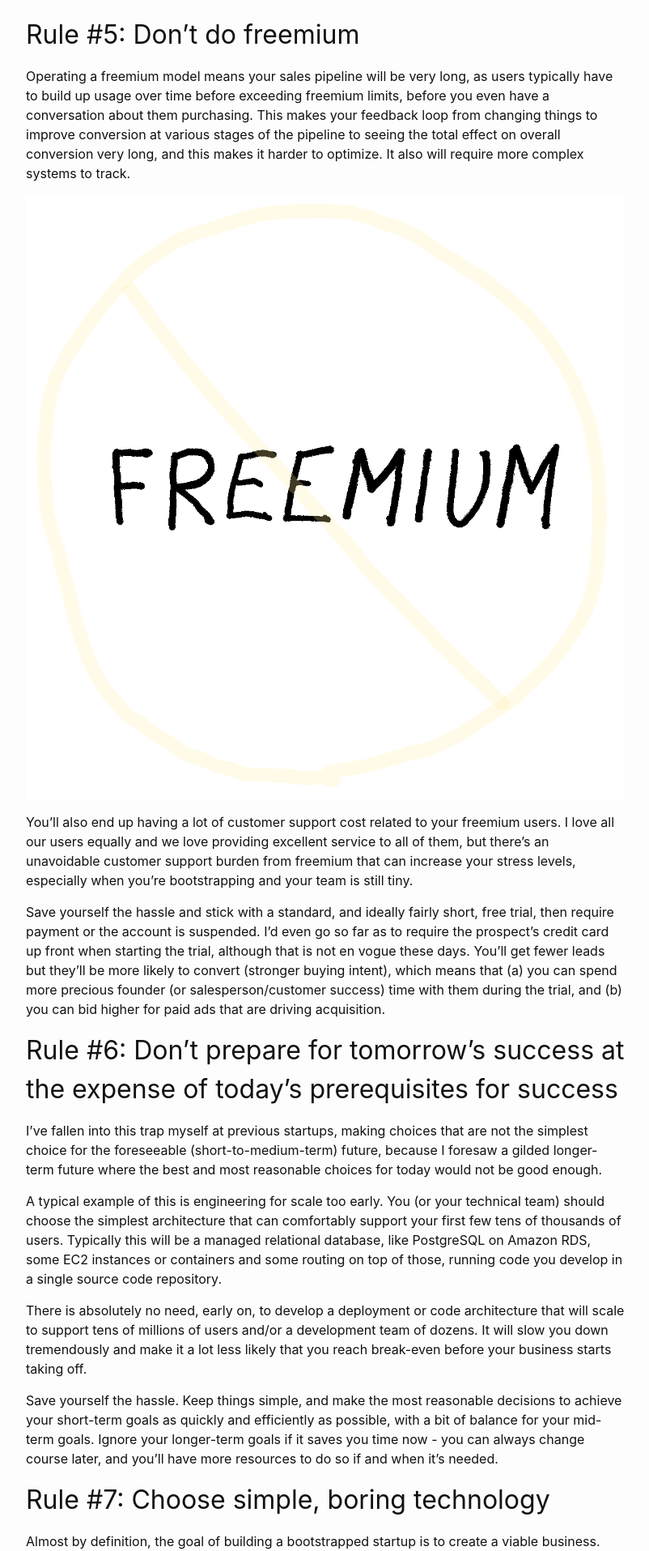
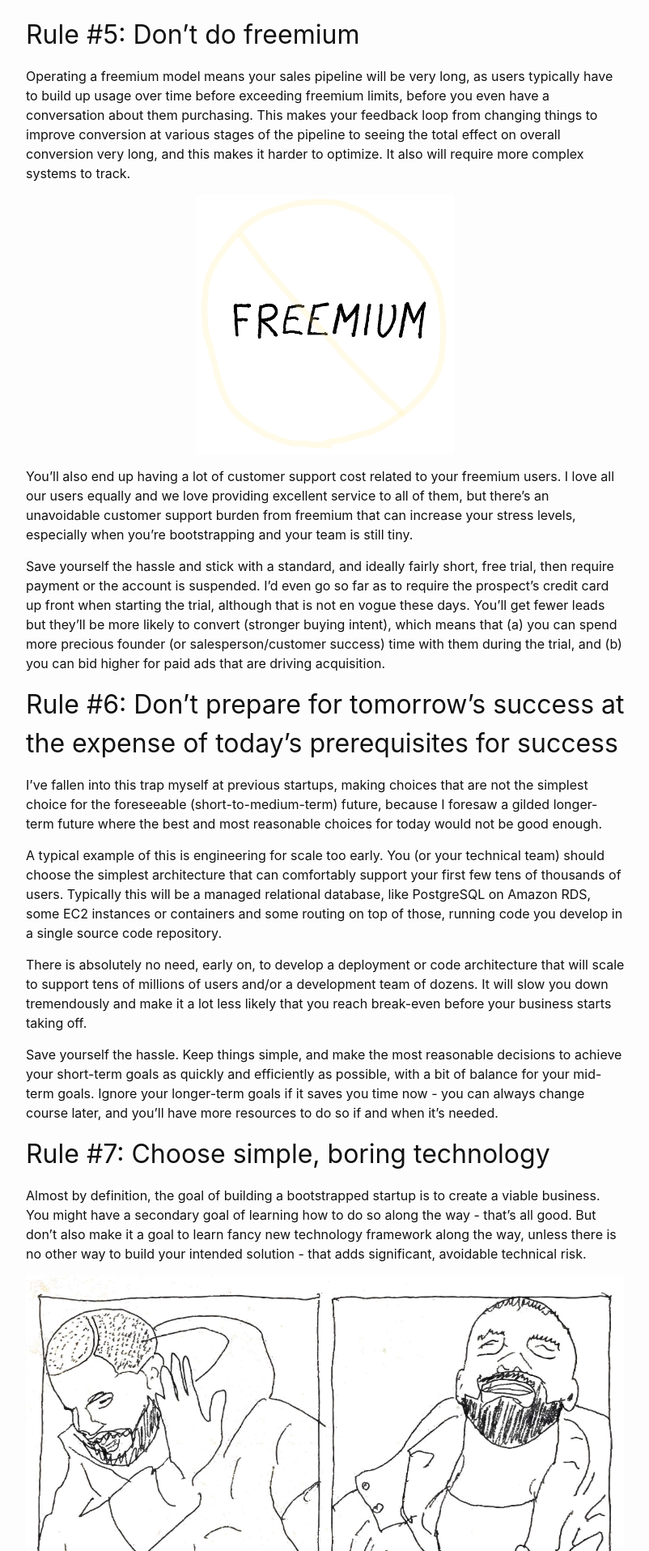
Before and after one commit to joisig/joisig.com, a Jekyll site: the page built from _posts/2020-02-11-23-rules-to-run-a-software-startup-with-minimum-hassle.md, in a window 1280 px wide. Shown: the part 2109-4024 px from the top of the page at 81% size, without its empty margins (238-1040 px from the left). Built offline with Jekyll 4.4.1, drawn with Linux system fonts in a browser that asks for light colours; comment, search, counter and statistics services are not loaded.

Commit message:
Update images/illustrations

```diff
--- a/_posts/2020-02-11-23-rules-to-run-a-software-startup-with-minimum-hassle.md
+++ b/_posts/2020-02-11-23-rules-to-run-a-software-startup-with-minimum-hassle.md
@@ -52,7 +52,7 @@ Save yourself the hassle around billing - just pay a couple of extra percentage
 
 Operating a freemium model means your sales pipeline will be very long, as users typically have to build up usage over time before exceeding freemium limits, before you even have a conversation about them purchasing. This makes your feedback loop from changing things to improve conversion at various stages of the pipeline to seeing the total effect on overall conversion very long, and this makes it harder to optimize. It also will require more complex systems to track.
 
-![Charts illustrating typical month-by-month revenue for a SaaS business versus a business that sells transactionally.](/media/hasslerules-no-freemium.png)
+<p align="center"><img src="/media/hasslerules-no-freemium.png" style="max-height: 20em;" alt="Illustration, 'no freemium'."/></p>
 
 You’ll also end up having a lot of customer support cost related to your freemium users. I love all our users equally and we love providing excellent service to all of them, but there’s an unavoidable customer support burden from freemium that can increase your stress levels, especially when you’re bootstrapping and your team is still tiny.
 
@@ -71,6 +71,8 @@ Save yourself the hassle. Keep things simple, and make the most reasonable decis
 ## Rule #7: Choose simple, boring technology
 
 Almost by definition, the goal of building a bootstrapped startup is to create a viable business. You might have a secondary goal of learning how to do so along the way - that’s all good. But don’t also make it a goal to learn fancy new technology framework along the way, unless there is no other way to build your intended solution - that adds significant, avoidable technical risk.
+
+![Use simple, boring technlogy](/media/hasslerules-boring-tech.jpg)
 
 Save yourself the hassle. Use a database you (or your technical team) are familiar with. Choose a programming language you understand well. Use a framework you already used. Focus the new, risky stuff in your startup on what you’re building that’s actually new.
 
@@ -113,6 +115,8 @@ Trust me: Switching accountants is a painful process. Do everything you can to a
 ## Rule #14: Don’t take in any investors
 
 Investors will want a seat on the board, and very often also some special rights or preferences in your company, and once they’re on board you can’t ignore them, and you shouldn’t. They will put a lot of pressure on you to grow fast, very often faster than may be compatible with your well-being, mental health, work/life balance and ability to keep finding your work fun. This is especially true if you take in VC money; their timescales are aligned with their fund lifetimes, and they typically only have 5 years until they need you to either IPO or be acquired. Their fund structure means they aren’t (and can’t be) interested in a company that pays dividends, or building a privately-held business for the long term.
+
+<p align="center"><img src="/media/hasslerules-no-investment.png" style="max-height: 20em;" alt="Don't take the money!"/></p>
 
 Taking in investors and becoming addicted to raising that next round of funding is also one of the most major distractions you can have from actually building value in your business. Ask any founder who’s gone through fundraising, and they will tell you it takes away all of their focus for multiple months for each round.
 
@@ -182,6 +186,8 @@ Ignore all of these. As a startup founder and leader of your team, you need to m
 
 Not only that, I continue to break many of them on a regular basis, when I think it makes sense for my business. CrankWheel has fantastic partners, we do lots of conferences, we accept annual payments and invoice billing, and we dabble in more marketing channels than maybe we should.
 
+<p align="center"><img src="/media/hasslerules-confession.jpg" style="max-height: 30em;" alt="Oh no!"/></p>
+
 **The rules are not meant as absolute rules,** but as food for thought: For you to think about the tradeoffs, of how and why there will be additional hassle and distraction from your core activities, if you decide to “break” one of the “rules”.
 
 For example, if you decide going to trade shows is right for your business, you should understand the fully-loaded cost of doing that, not just in money but in time. Depending on your product, they can still be one of the absolute best ways to reach your ideal customers.
```
Also changed, not shown: media/hasslerules-boring-tech.jpg (added), media/hasslerules-confession.jpg (added), media/hasslerules-no-investment.png (added).
